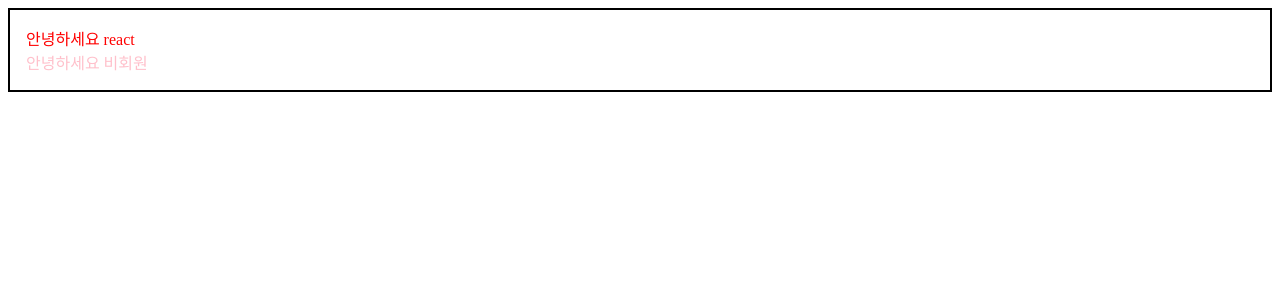
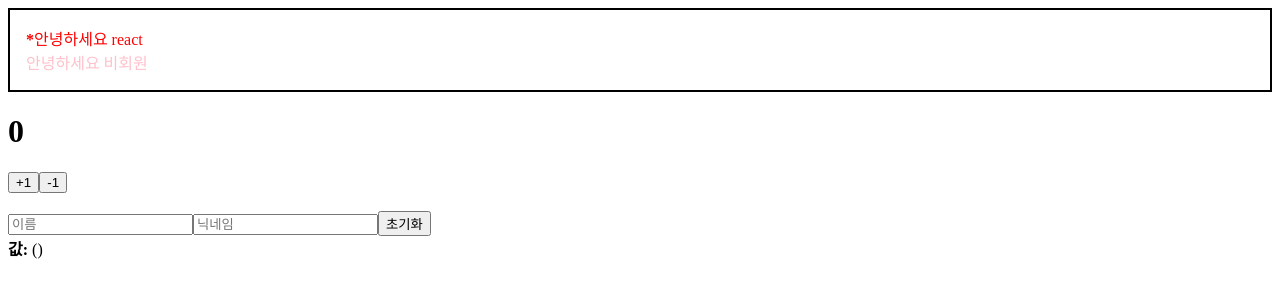
Before and after one commit to sseon000/Study-Tutorial-React, a React (Create React App) app: page / in a window 1280 px wide. Shown: the top 300 px of the page. Built offline with nearby package versions, Linux system fonts and the light colour scheme.

Commit message:
study-react-06~09

```diff
--- a/src/App.js
+++ b/src/App.js
@@ -1,4 +1,6 @@
+import Counter from "./component/Counter";
 import Hello from "./component/Hello";
+import InputSample from "./component/InputSample";
 import Wrapper from "./component/Wrapper";
 
 function App() {
@@ -6,9 +8,12 @@ function App() {
   return (
   <>
     <Wrapper>
-      <Hello name='react' color="red"/>
+      <Hello name='react' color="red" isSpecial={true}/>
       <Hello color="pink"/>
     </Wrapper>
+    <Counter />
+    <br />
+    <InputSample />
   </>
   );
 }
--- /dev/null
+++ b/src/component/Counter.js
@@ -0,0 +1,24 @@
+import React, { useState } from 'react'
+
+function Counter() {
+  const [number, setNumber] = useState(0);
+
+  const onIncrease = (e) => {
+    /* setNumber(number + 1); */
+    setNumber(prevNumber => prevNumber + 1);
+  }
+
+  const onDecrease = (e) => {
+    setNumber(number - 1);
+}
+
+  return (
+    <div>
+      <h1>{number}</h1>
+      <button onClick={onIncrease}>+1</button>
+      <button onClick={onDecrease}>-1</button>
+    </div>
+  )
+}
+
+export default Counter;
--- a/src/component/Hello.js
+++ b/src/component/Hello.js
@@ -1,11 +1,13 @@
 import React from 'react';
 
-const Hello = ({color,name}) => {
+const Hello = ({color,name,isSpecial}) => {
     //console.log(props);
     return(
         <div style={{
             color: color
         }}>
+            {/* {isSpecial ? <b>*</b> : null} */}
+            {isSpecial && <b>*</b>}
             안녕하세요 {name}
         </div>
     )
--- /dev/null
+++ b/src/component/InputSample.js
@@ -0,0 +1,53 @@
+import React, { useState } from 'react'
+
+function InputSample() {
+    const [inputs, setInputs] = useState({
+        name: '',
+        nickname: '',
+    })
+
+    const {name,nickname} = inputs;
+
+    const onChange = e => {
+        const {name,value} = e.target;
+
+        /* 기존객체를 복사해서 불변성을 지켜야함! */
+
+        setInputs({
+            ...inputs,
+            [name]: value,
+        });
+    }
+
+    const onReset = () => {
+        setInputs({
+            name: '',
+            nickname: '',
+        })
+
+    }
+
+    return (
+    <div>
+      <input
+        name='name'
+        placeholder='이름'
+        onChange={onChange}
+        value={name}
+      />
+      <input
+        name='nickname'
+        placeholder='닉네임'
+        onChange={onChange}
+        value={nickname}
+      />
+      <button onClick={onReset}>초기화</button>
+      <div>
+        <b>값: </b>
+        {name} ({nickname})
+      </div>
+    </div>
+  )
+}
+
+export default InputSample
```
Also changed, not shown: 1 other file (tests, documents, lock files or other folders).
